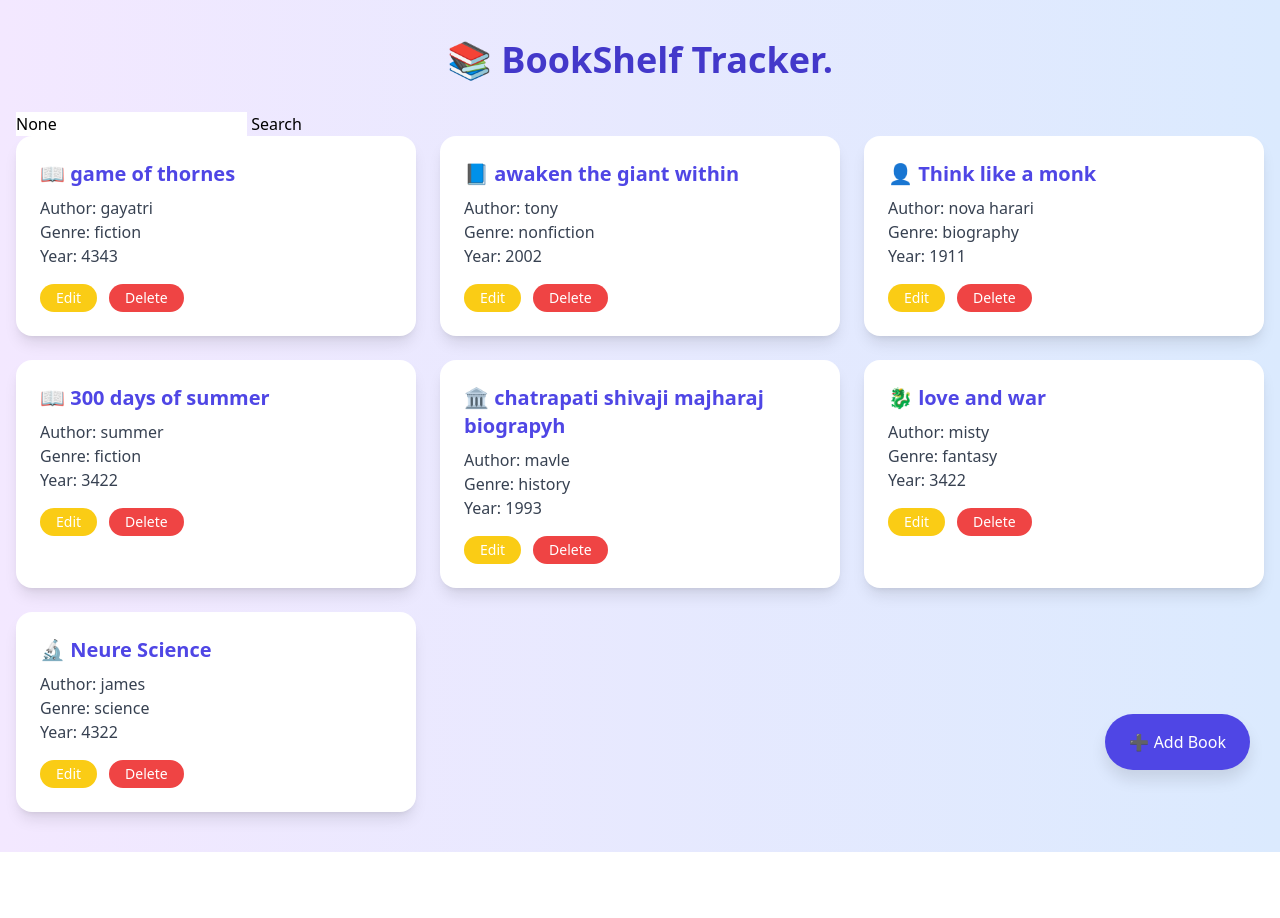
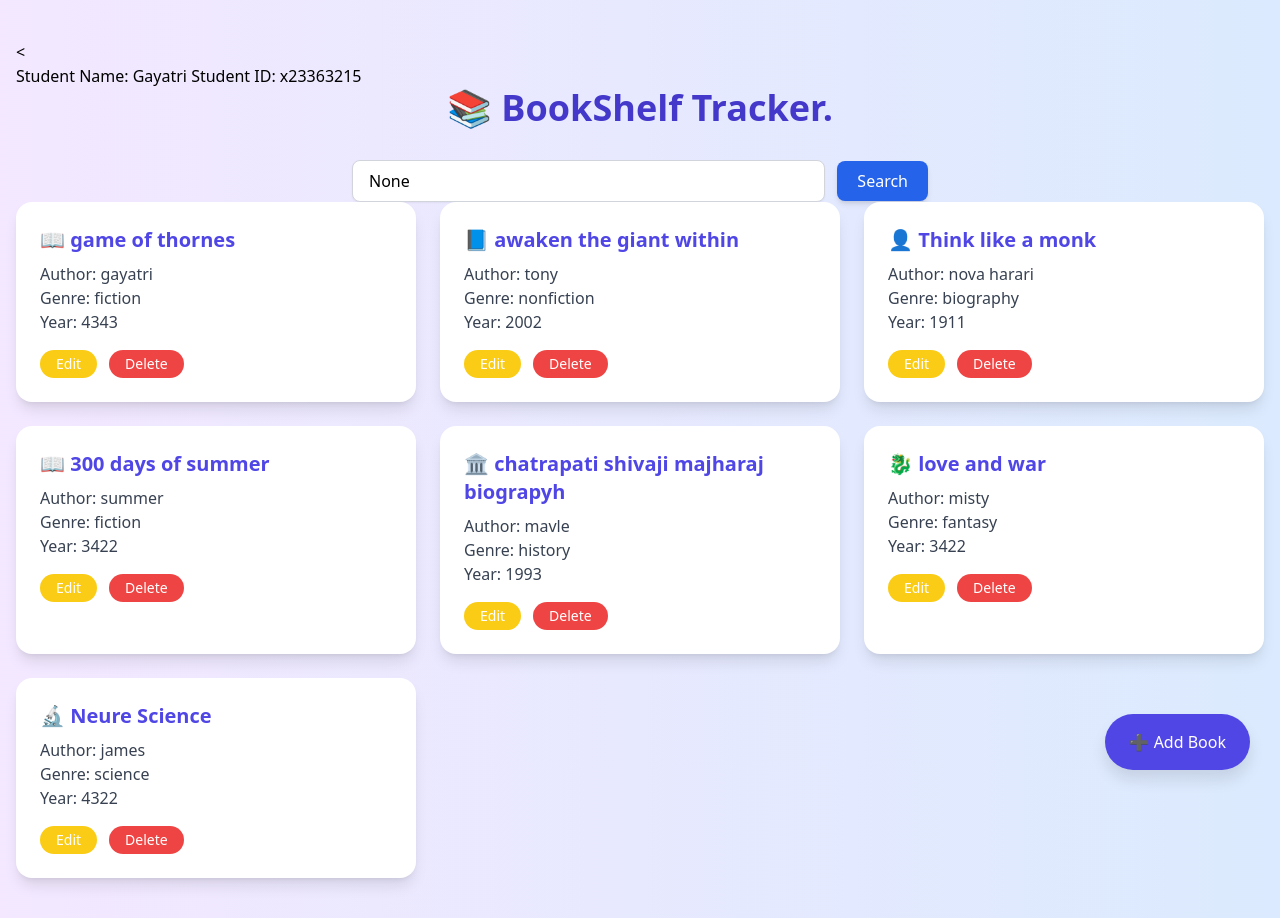
Before and after one commit to gayathri02-hub/Bookshelf_tracker, a Django app: page / in a window 1280 px wide. Before the commit the page ends 852 px from the top, so only its background shows below. Run offline with Django 4.2, Linux system fonts and the light colour scheme; data comes from the database, SQL or seed files in the repository; some libraries are stand-ins or nearby versions.

Commit message:
designed search

```diff
--- a/books/templates/books/book_list.html
+++ b/books/templates/books/book_list.html
@@ -34,11 +34,27 @@
 <body class="bg-gradient-to-r from-purple-100 to-blue-100 min-h-screen font-sans fade-in">
 
     <div class="container mx-auto px-4 py-10">
+        <<h3>Student Name: Gayatri
+         Student ID: x23363215</h3>
         <h1 class="text-4xl font-bold text-center text-indigo-700 mb-8">📚 BookShelf Tracker.</h1>
-        <form method="get" action="{% url 'book_list' %}">
-    <input type="text" name="q" placeholder="Search books by title..." value="{{ query }}">
-    <button type="submit">Search</button>
-</form>
+<div class="flex justify-center mt-6">
+  <form method="get" action="{% url 'book_list' %}" class="flex flex-col sm:flex-row items-center gap-3 w-full max-w-xl">
+    <input
+      type="text"
+      name="q"
+      value="{{ query }}"
+      placeholder="Search books by title..."
+      class="w-full px-4 py-2 border border-gray-300 rounded-lg focus:outline-none focus:ring-2 focus:ring-blue-400 shadow-sm transition"
+    />
+    <button
+      type="submit"
+      class="bg-blue-600 text-white px-5 py-2 rounded-lg hover:bg-blue-700 transition font-medium shadow-md"
+    >
+      Search
+    </button>
+  </form>
+</div>
+
 
 
         <div class="grid grid-cols-1 md:grid-cols-2 lg:grid-cols-3 gap-6">
```
